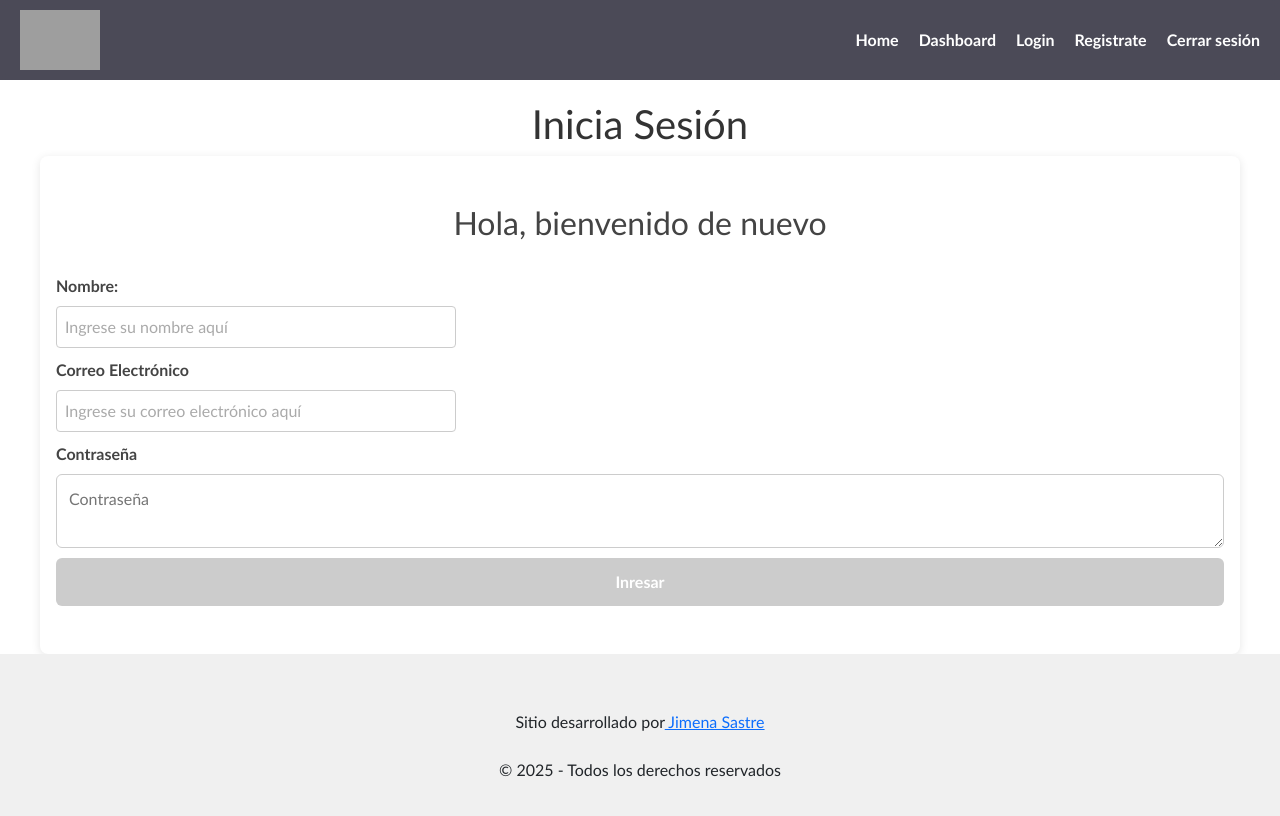
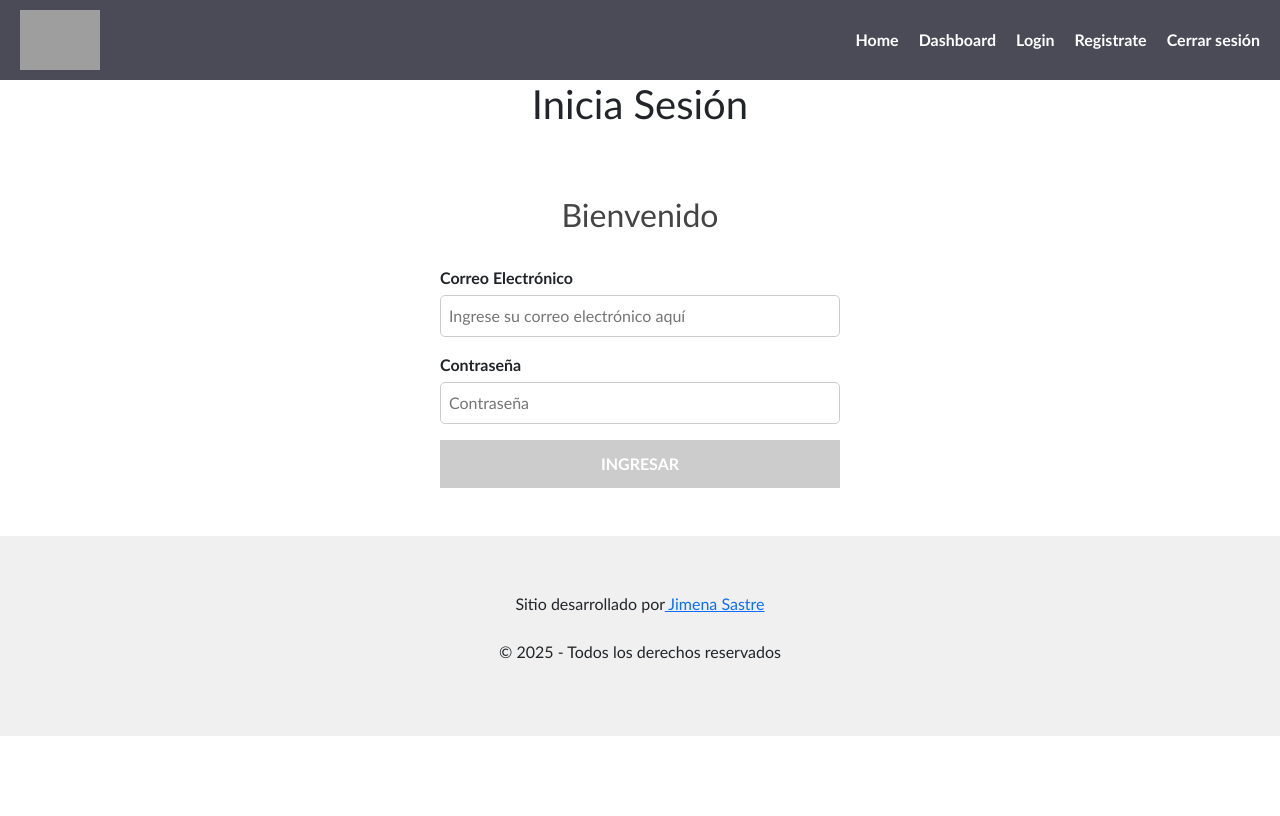
Before and after one commit to jime2803/base-proyecto-jimena-sastre, a React (Vite) app: page /login in a window 1280 px wide. Shown: the top 816 px of the page. Built offline with nearby package versions, Linux system fonts and the light colour scheme; grey boxes are pictures that could not be loaded.

Commit message:
Add: Created Register page and some css, copied from login css

```diff
--- a/src/main.jsx
+++ b/src/main.jsx
@@ -6,6 +6,7 @@ import "./styles/pages/Home.css"
 import "./styles/pages/Dashboard.css"
 import "./styles/pages/NotFound.css"
 import "./styles/pages/Login.css"
+import "./styles/pages/Register.css"
 
 
 
--- a/src/pages/Dashboard.jsx
+++ b/src/pages/Dashboard.jsx
@@ -24,7 +24,7 @@ const Dashboard = () => {
             <textarea id="descripcion" name="descripcion" rows="4" placeholder="Escribí una breve descripción del producto..."></textarea>
           </div>
 
-          <button type="submit" disabled>Guardar producto</button>
+          <button type="submit" id="submit">Guardar producto</button>
         </form>
       </section>
     </Layout>
--- a/src/pages/Home.jsx
+++ b/src/pages/Home.jsx
@@ -26,7 +26,7 @@ const Home = () => {
       </section>
       <section>
         <h2>Nuestros productos</h2>
-        <p>Elegí nuetsras categorías más populares.</p>
+        <p>Elegí nuestras categorías más populares.</p>
 
         {/* {Seccion reservada para carga diferida de productos} */}
 
--- a/src/pages/Login.jsx
+++ b/src/pages/Login.jsx
@@ -1,32 +1,42 @@
-import { Layout } from "../components/Layout"
-import "../styles/pages/Login.css"
+import { Layout } from "../components/Layout";
+import "../styles/pages/Login.css";
 
 const Login = () => {
   return (
     <Layout>
       <h1>Inicia Sesión</h1>
       <section>
-        <h2>Hola, bienvenido de nuevo</h2>
+        <h2>Bienvenido</h2>
         <form className="login-form">
-          <div className="form-group">
-            <label htmlFor="nombre">Nombre:</label>
-            <input type="text" id="nombre" name="nombre" placeholder="Ingrese su nombre aquí" />
+          <div className="form-login-group">
+            <label htmlFor="email">Correo Electrónico</label>
+            <input
+              type="email"
+              id="email"
+              name="correo-electronico"
+              placeholder="Ingrese su correo electrónico aquí"
+              className="input-field"
+            />
           </div>
 
-          <div className="form-group">
-            <label htmlFor="email">Correo Electrónico</label>
-            <input type="email" id="email" name="correo-electronico" placeholder="Ingrese su correo electrónico aquí" />
+          <div className="form-login-group">
+            <label htmlFor="password">Contraseña</label>
+            <input
+              type="password"
+              id="password"
+              name="password"
+              placeholder="Contraseña"
+              className="input-field"
+            />
           </div>
 
-          <div className="form-group">
-            <label htmlFor="password">Contraseña</label>
-            <textarea id="password" name="password" placeholder="Contraseña"></textarea>
-          </div>
-
-          <button type="submit" disabled>Inresar</button>
+          <button type="submit" className="button-submit">
+            Ingresar
+          </button>
         </form>
       </section>
     </Layout>
-  )
-}
-export { Login }
+  );
+};
+
+export { Login };
--- a/src/pages/Register.jsx
+++ b/src/pages/Register.jsx
@@ -3,7 +3,49 @@ import { Layout } from "../components/Layout"
 const Register = () => {
   return (
     <Layout>
-      <h1>Hola desde Register</h1>
+      <h1>Registrate</h1>
+      <section>
+        <h2>Bienvenido</h2>
+        <form className="register-form">
+
+          <div className="form-register-group">
+            <label htmlFor="username">Username</label>
+            <input
+              type="text"
+              id="username"
+              name="username"
+              placeholder="Ingrese su nombre de usuario"
+              className="input-field"
+            />
+          </div>
+
+          <div className="form-register-group">
+            <label htmlFor="email">Correo Electrónico</label>
+            <input
+              type="email"
+              id="email"
+              name="correo-electronico"
+              placeholder="Ingrese su correo electrónico aquí"
+              className="input-field"
+            />
+          </div>
+
+          <div className="form-register-group">
+            <label htmlFor="password">Contraseña</label>
+            <input
+              type="password"
+              id="password"
+              name="password"
+              placeholder="Contraseña"
+              className="input-field"
+            />
+          </div>
+
+          <button type="submit" className="button-submit">
+            Ingresar
+          </button>
+        </form>
+      </section>
     </Layout>
   )
 }
--- a/src/styles/pages/Dashboard.css
+++ b/src/styles/pages/Dashboard.css
@@ -1,55 +1,58 @@
-/* Dashboard.css */
-
 .dashboard-container {
-  max-width: 700px;
+  display: flex;
+  flex-direction: column;
+  justify-content: center;
+  align-items: center;
+  width: 66%;
+  max-width: 900px;
   margin: 0 auto;
-  padding: 2rem 1rem;
+  padding: 20px;
+  box-sizing: border-box;
 }
 
-.dashboard-container h1 {
+h1,
+h2 {
   text-align: center;
-  font-size: 2.5rem;
-  color: #333;
-}
-
-.dashboard-container h2 {
-  text-align: center;
-  font-size: 1.5rem;
-  margin-bottom: 2rem;
-  color: #666;
+  margin-bottom: 20px;
 }
 
 .product-form {
   display: flex;
   flex-direction: column;
-  gap: 1.5rem;
+  width: 100%;
 }
 
 .form-group {
-  display: flex;
-  flex-direction: column;
+  margin-bottom: 15px;
 }
 
-.form-group label {
+label {
+  display: block;
+  margin-bottom: 5px;
   font-weight: bold;
-  margin-bottom: 0.5rem;
-  color: #444;
 }
 
-.form-group input,
-.form-group textarea {
-  padding: 0.75rem;
+input,
+textarea {
+  width: 100%;
+  padding: 10px;
   border: 1px solid #ccc;
-  border-radius: 6px;
-  font-size: 1rem;
+  border-radius: 5px;
+  box-sizing: border-box;
 }
 
-button[type="submit"] {
-  padding: 0.75rem;
-  background-color: #999;
-  color: #fff;
+button#submit {
+  width: 100%;
+  padding: 12px;
+  background-color: #ccc;
+  color: white;
   border: none;
-  border-radius: 6px;
-  cursor: not-allowed;
+  border-radius: 5px;
+  cursor: pointer;
   font-weight: bold;
+  text-transform: uppercase;
 }
+
+button#submit:hover {
+  background-color: #0056b3;
+}
--- a/src/styles/pages/Login.css
+++ b/src/styles/pages/Login.css
@@ -1,76 +1,59 @@
- Login.css / body {
-   font-family: Arial, sans-serif;
-   background-color: #f9f9f9;
+.Layout {
+  display: flex;
+  flex-direction: column;
+  justify-content: center;
+  align-items: center;
+  min-height: 100vh;
   margin: 0;
-   padding: 0;
- }
-
- h1 {
-   text-align: center;
-   margin-top: 20px;
-   color: #333;
- }
-
- h2 {
-   text-align: center;
-   color: #666;
 }
 
 section {
-   max-width: 400px;
-   margin: 20px auto;
-   padding: 20px;
-   background-color: #fff;
-   border-radius: 8px;
-   box-shadow: 0 2px 10px rgba(0, 0, 0, 0.1);
+  display: flex;
+  flex-direction: column;
+  justify-content: center;
+  align-items: center;
+  width: 100%;
 }
 
 .login-form {
   display: flex;
   flex-direction: column;
- }
-
- .form-group {
-   margin-bottom: 10px;
- }
-
- label {
-   margin-bottom: 5px;
-   font-weight: bold;
-   color: #333;
- }
-
- input[type="text"],
- input[type="email"],
- input[type="password"] {
-   padding: 8px;
-   font-size: 16px;
-   border: 1px solid #ccc;
-   border-radius: 4px;
+  justify-content: center;
+  align-items: center;
   width: 100%;
   max-width: 400px;
 }
 
- input::placeholder {
-   color: #aaa;
+.form-login-group {
+  display: flex;
+  flex-direction: column;
+  margin-bottom: 1rem;
+  width: 100%;
 }
 
- button {
-   padding: 10px;
-   font-size: 16px;
-   background-color: #007bff;
-   color: white;
-   border: none;
-   border-radius: 4px;
-   cursor: pointer;
-   transition: background-color 0.3s ease;
+.input-field {
+  width: 100%;
+  padding: 0.5rem;
+  box-sizing: border-box;
 }
 
- button:hover {
+.button-submit {
+  width: 100%;
+  padding: 0.75rem;
+  background-color: #ccc;
+  border: none;
+  cursor: pointer;
+  color: white;
+  font-weight: bold;
+  text-transform: uppercase;
+}
+
+.button-submit:hover {
   background-color: #0056b3;
 }
 
- button:disabled {
-   background-color: #ccc;
-   cursor: not-allowed;
+h1,
+h2 {
+  text-align: center;
+  margin-bottom: 20px;
 }
--- a/src/styles/pages/Register.css
+++ b/src/styles/pages/Register.css
@@ -0,0 +1,59 @@
+.Layout {
+  display: flex;
+  flex-direction: column;
+  justify-content: center;
+  align-items: center;
+  min-height: 100vh;
+  margin: 0;
+}
+
+section {
+  display: flex;
+  flex-direction: column;
+  justify-content: center;
+  align-items: center;
+  width: 100%;
+}
+
+.register-form {
+  display: flex;
+  flex-direction: column;
+  justify-content: center;
+  align-items: center;
+  width: 100%;
+  max-width: 400px;
+}
+
+.form-register-group {
+  display: flex;
+  flex-direction: column;
+  margin-bottom: 1rem;
+  width: 100%;
+}
+
+.input-field {
+  width: 100%;
+  padding: 0.5rem;
+  box-sizing: border-box;
+}
+
+.button-submit {
+  width: 100%;
+  padding: 0.75rem;
+  background-color: #ccc;
+  border: none;
+  cursor: pointer;
+  color: white;
+  font-weight: bold;
+  text-transform: uppercase;
+}
+
+.button-submit:hover {
+  background-color: #0056b3;
+}
+
+h1,
+h2 {
+  text-align: center;
+  margin-bottom: 20px;
+}
```
Lines whose indentation alone changed are shown as unchanged.
